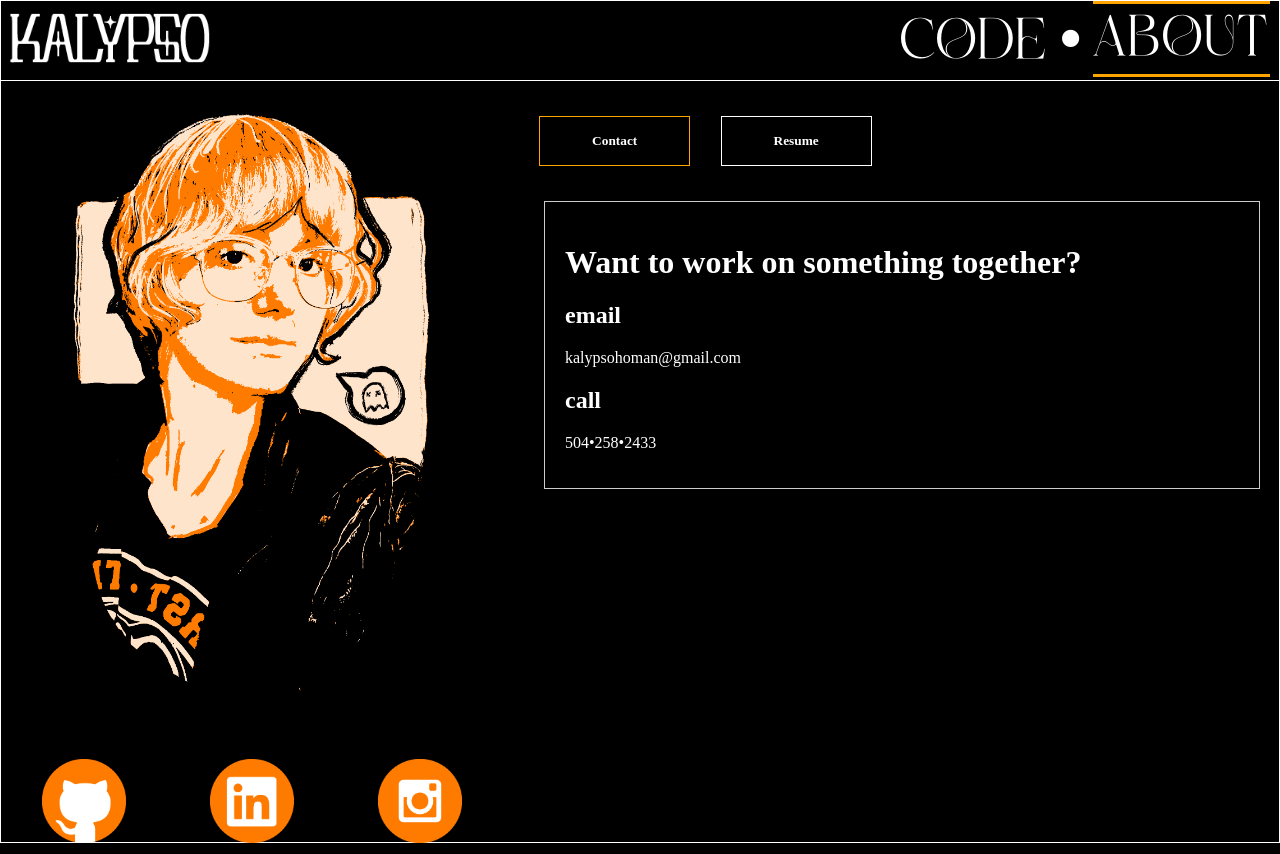
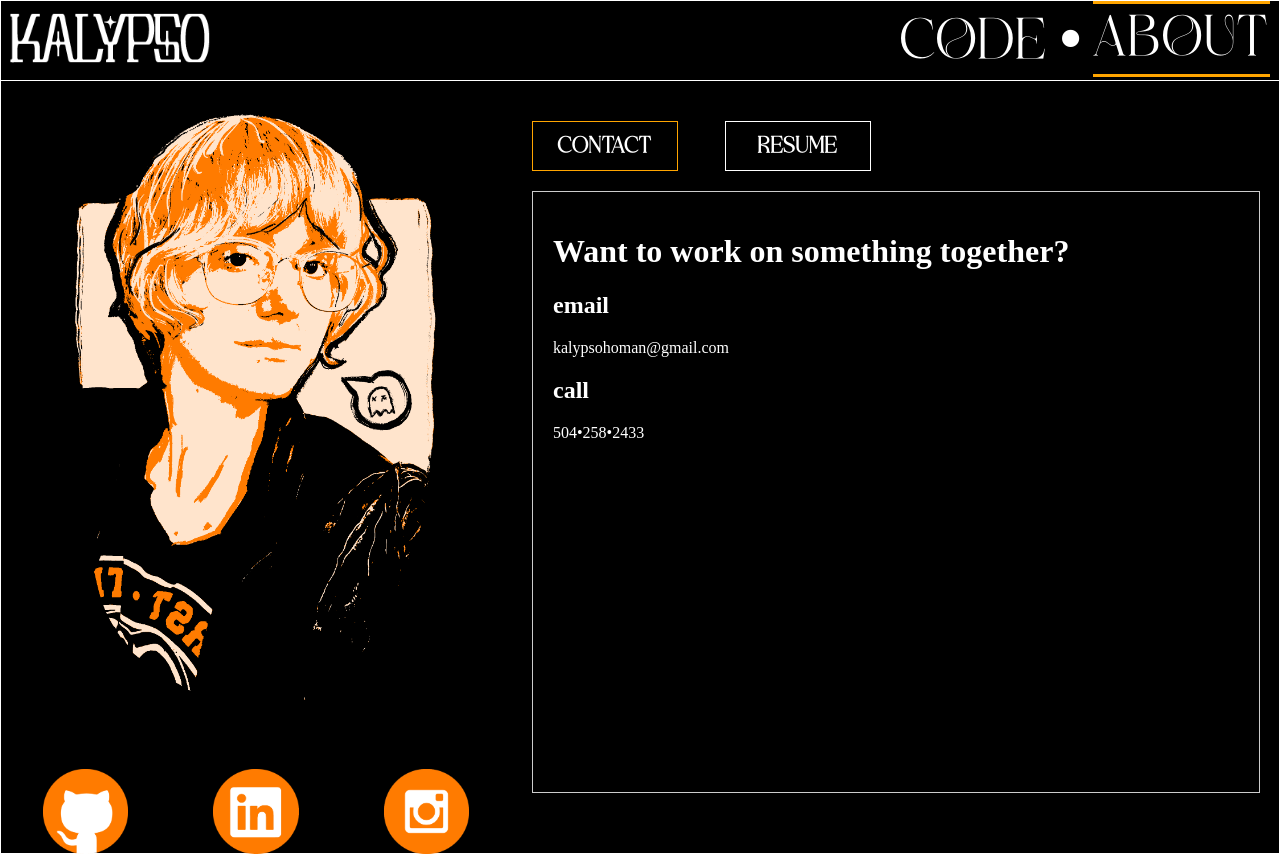
Before and after one commit to kalypsohoman/kalypso-homan, a SvelteKit app: page /about in a window 1280 px wide. Built offline with nearby package versions, Linux system fonts and the light colour scheme.

Commit message:
Remove todo, add some tab stylings

```diff
--- a/src/routes/about/+page.svelte
+++ b/src/routes/about/+page.svelte
@@ -1,6 +1,3 @@
-<!-- TODO: make bio only clickable from ghost :oooo -->
-
-
 <script lang=ts>
     import {Contact, Poem, PopupContainer, SocialMediaLinks} from '$lib';
 	import { quadInOut } from 'svelte/easing';
@@ -94,7 +91,6 @@
     .main {
         display: grid;
         grid-template-columns: 2fr 3fr;
-        gap: 20px;
         align-items: start;
         margin-top: 20px;
     }
@@ -103,14 +99,19 @@
         flex-direction: column;
         justify-content: center;
         align-items: center;
-    }
         .headshot{
            max-width: 80%;
        }
+    }
+
+    .section-2 {
+        margin: 20px;
         .tab-container {
             display: flex;
             flex-wrap: wrap;
             padding-left: 0;
+            gap: 6.5%;
+            margin-bottom: 20px;
         }
         .tab {
             width: 20%;
@@ -118,15 +119,15 @@
             align-items: center;
             cursor: pointer;
             box-shadow: inset 0 0 0 1px white;
-        margin: 2%;
             padding: 0;
             display: flex;
             justify-content: center;
             background-color: transparent;
             border: none;
             color: white;
-        font-family: 'Caviar Dreams';
+            font-family: 'Mourgen';
             font-weight: 600;
+            font-size: min(1.2rem, 3.5vw);;
             &:not(.active):hover{
                 color: orange;
             }
@@ -139,21 +140,21 @@
             box-shadow: inset 0 0 0 1px orange;
             font-weight: 400;
             text-wrap: nowrap;
+            font-size: min(1rem, 3.5vw);;
             }
         .contents {
             border: 1px solid #ccc;
-        height: fit-content;
-        max-height: 63vh;
+            height: 70vh;
             overflow-y: auto;
             overflow-x: hidden;
-        margin: 20px;
             padding: 20px;
-    }
-    .contents::-webkit-scrollbar-thumb {
+            &::-webkit-scrollbar-thumb {
                 background: orange;
             }
-    .contents::-webkit-scrollbar {
+            &::-webkit-scrollbar {
                 width: 1px;
+            }
+        }
     }
     .resume {
         width: 100%;
```
Lines whose indentation alone changed are shown as unchanged.
